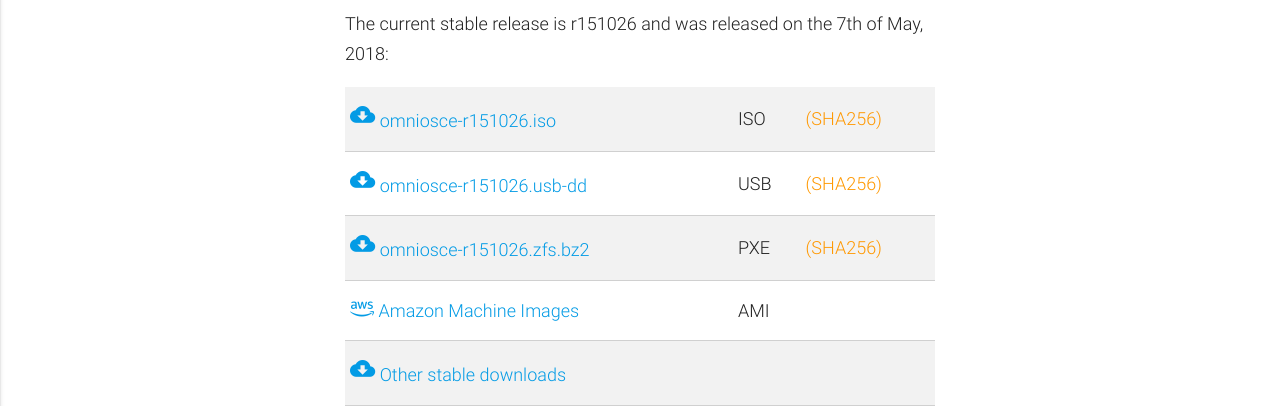
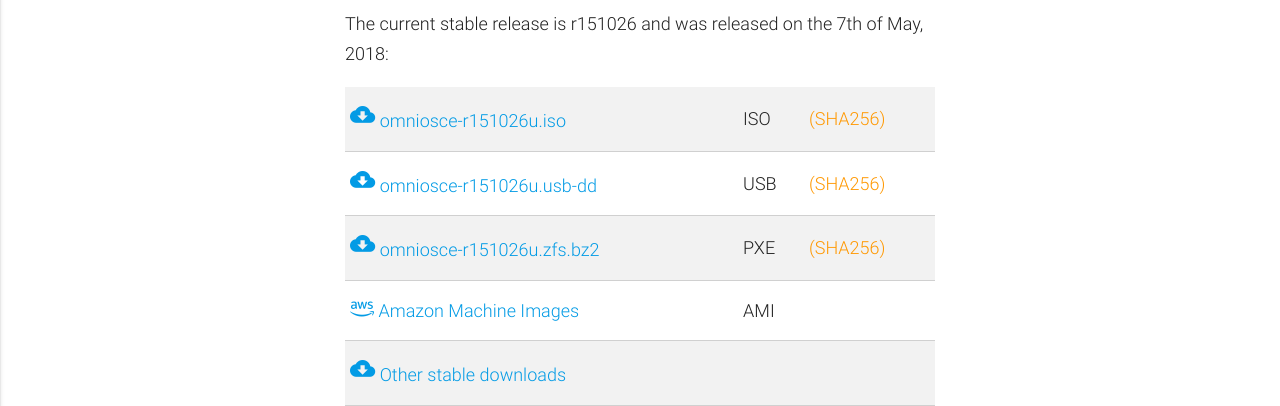
Before and after one commit to omniosorg/omniosorg.github.io, a Jekyll site: the page built from download.md, in a window 1280 px wide and 900 px high, scrolled down 436 px. Shown: the part 150-556 px from the top of the window. Built offline with Jekyll 4.4.1, drawn with Linux system fonts in a browser that asks for light colours.

Commit message:
Publishing new r151026u media

```diff
--- a/_config.yml
+++ b/_config.yml
@@ -11,7 +11,7 @@
 download_prefix: omniosce-
 omnios_stable_date: the 7th of May, 2018
 omnios_stable: r151026
-omnios_stable_suffix:
+omnios_stable_suffix: u
 omnios_lts_date: the 12th of May, 2017
 omnios_lts: r151022
 omnios_lts_suffix: s
```
